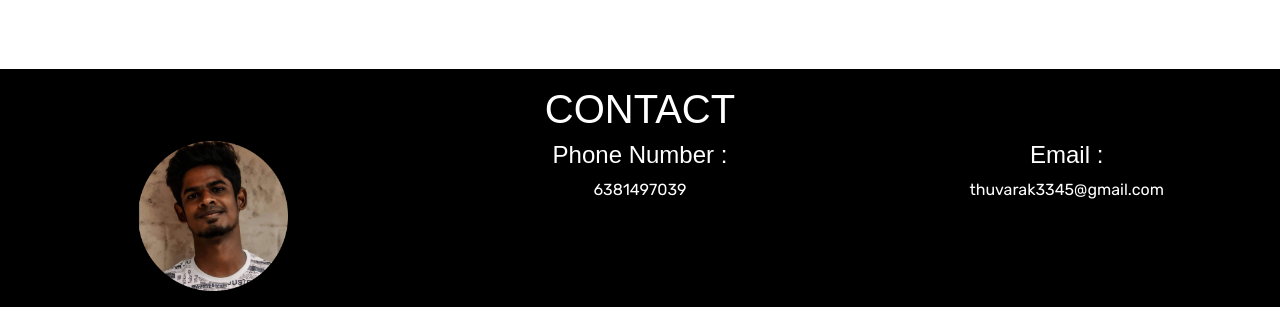
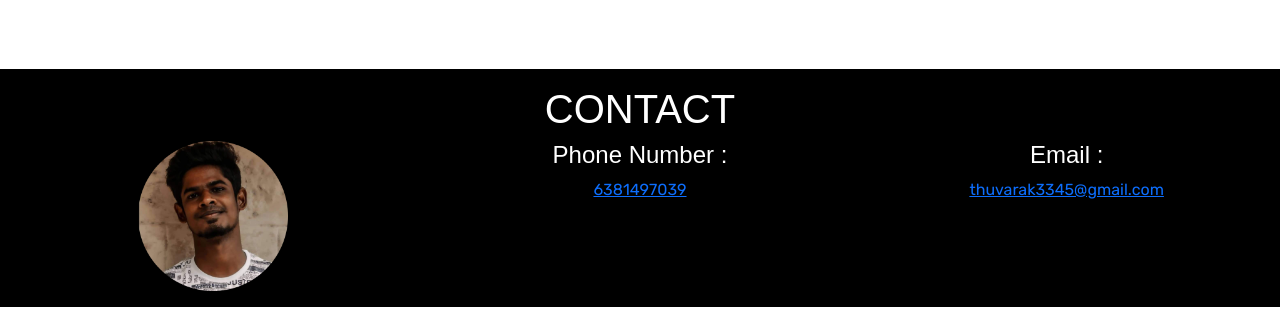
Before and after one commit to thuvaraga-pandi/portfolio, a plain HTML site: page index.html in a window 1280 px wide. Shown: the part 3094-3417 px from the top of the page. Drawn offline with nearby package versions, Linux system fonts and the light colour scheme; a web font is replaced by a local one.

Commit message:
footermail changes

```diff
--- a/index.html
+++ b/index.html
@@ -181,11 +181,13 @@
       </div>
       <div class="col-12 col-md-4 col-lg-4">
         <h4>Phone Number :</h4>
-        <p>6381497039</p>
+        <a class="tel" href="tel:6381497039">6381497039</a>
+        <!-- <p>6381497039</p> -->
       </div>
       <div class="col-12 col-md-4 col-lg-4">
         <h4>Email :</h4>
-        <p>thuvarak3345@gmail.com</p>
+        <a class="mail" href="mailto:thuvarak3345@gmail.com">thuvarak3345@gmail.com</a>
+        <!-- <p>thuvarak3345@gmail.com</p> -->
       </div>
 
     </div>
```
